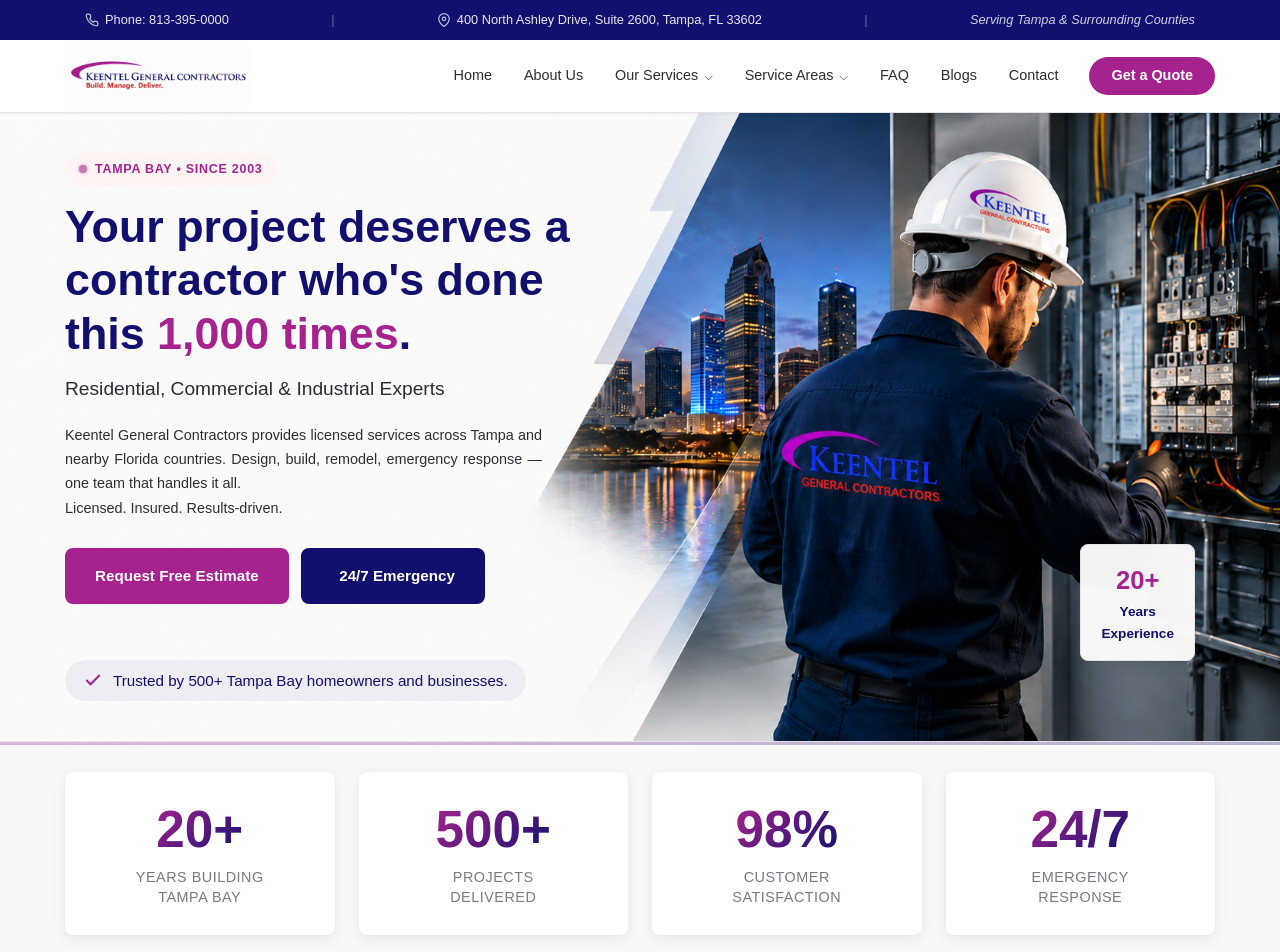
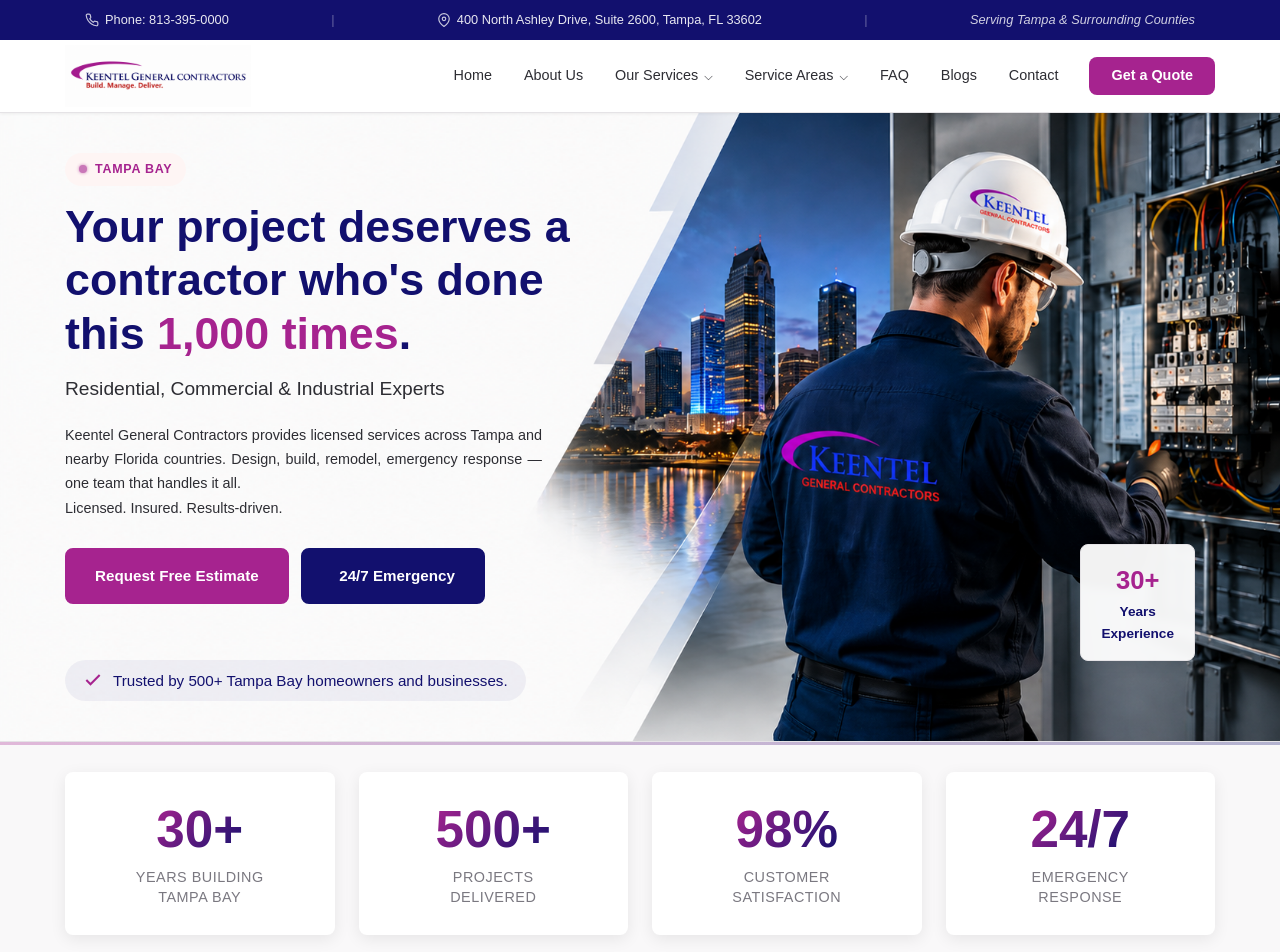
Before and after one commit to im-Shoaib/Keentel-General-Contractors, a Next.js app: page / in a window 1280 px wide. Shown: the top 952 px of the page. Built offline with nearby package versions, Linux system fonts and the light colour scheme.

Commit message:
Add Why Keentel section and fix review carousel stars/logos

```diff
--- a/app/globals.css
+++ b/app/globals.css
@@ -229,7 +229,7 @@
             top: 0;
             left: 100%;
             background: var(--color-white);
-            min-width: 210px;
+            min-width: 230px;
             border-radius: var(--radius-md);
             box-shadow: var(--shadow-md);
             border: 1px solid var(--color-border);
@@ -333,7 +333,7 @@
     font-weight: 600;
     font-size: 0.9rem;
     text-decoration: none;
-    border-radius: 999px;       /* fully rounded pill shape */
+    border-radius: var(--radius-md);
     white-space: nowrap;
     transition: background-color 0.2s ease, transform 0.1s ease;
     margin-left: 18px;          /* spacing from the nav */
@@ -2546,7 +2546,7 @@
     color: var(--color-navy);
     text-decoration: none;
     border: 1px solid var(--color-red);
-    border-radius: 50px;
+    border-radius: var(--radius-md);
     padding: 10px 18px;
     background: var(--color-white);
     margin-bottom: 24px;
@@ -2582,7 +2582,7 @@
     font-size: 1rem;
     font-weight: 600;
     text-decoration: none;
-    border-radius: 50px;          /* rectangular, not pill */
+    border-radius: var(--radius-md);
     transition: background 0.3s ease, transform 0.2s ease;
     margin-bottom: 28px;
     letter-spacing: 0.3px;
--- a/components/Footer.tsx
+++ b/components/Footer.tsx
@@ -92,6 +92,19 @@
         <div className="sec10-bottom-bar">
           <div className="sec10-bottom-bar__inner">
             <p className="sec10-bottom-bar__copyright">© 2026 Copyright keentelgeneralcontractors</p>
+            <p>
+  Developed & Managed by{" "}
+  <span>
+    <a
+      href="https://dexoradigital.com/"
+      target="_blank"
+      rel="noopener noreferrer"
+      style={{ color: "white", textDecoration: "none" }}
+    >
+      Dexora Digital
+    </a>
+  </span>
+</p>
             <div className="sec10-bottom-bar__links">
               <a href="/terms">Term and Condition</a>
               <span className="sep">|</span>
--- a/components/Hero.tsx
+++ b/components/Hero.tsx
@@ -8,7 +8,7 @@
         <div className="sec1-hero__content">
           <span className="sec1-hero__badge">
             <span className="sec1-hero__badge-dot"></span>
-            Tampa Bay • Since 2003
+            Tampa Bay
           </span>
           <h1 className="sec1-hero__title">
             Your project deserves a contractor who's done this <span style={{ color: "#a6238f" }}>1,000 times</span>.
@@ -29,7 +29,7 @@
           </div>
         </div>
         <div className="sec1-hero__floating-badge">
-          <strong>20+</strong> Years<br />Experience
+          <strong>30+</strong> Years<br />Experience
         </div>
       </div>
     </section>
--- a/components/TrustStats.tsx
+++ b/components/TrustStats.tsx
@@ -48,7 +48,7 @@
         <div className="trust_grid">
           <div className="trust_card">
             <div className="trust_number-wrapper">
-              <span className="trust_number" data-target="20" data-suffix="+">0</span>
+              <span className="trust_number" data-target="30" data-suffix="+">0</span>
             </div>
             <p className="trust_label">Years building<br />Tampa Bay</p>
           </div>
```
